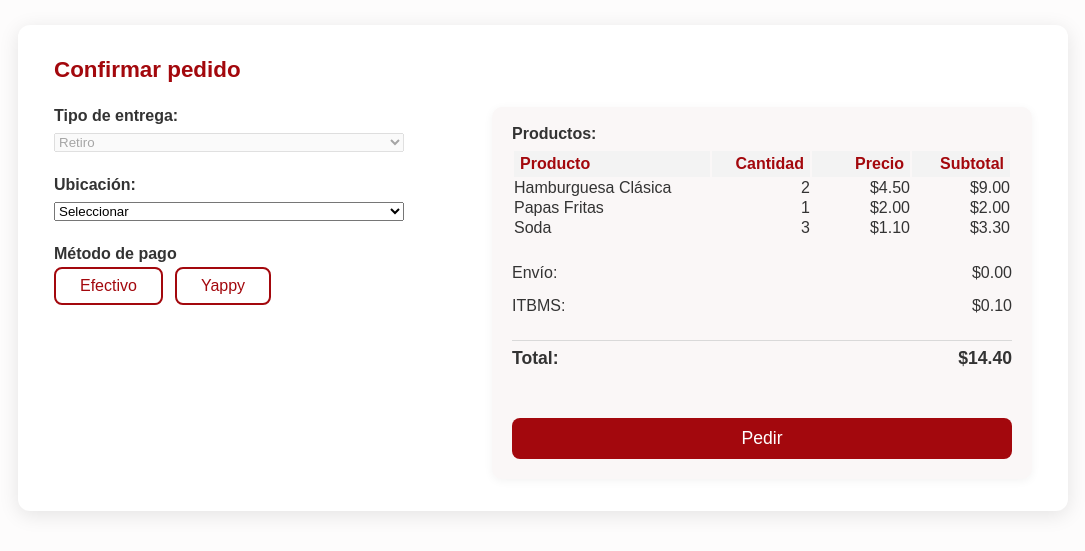
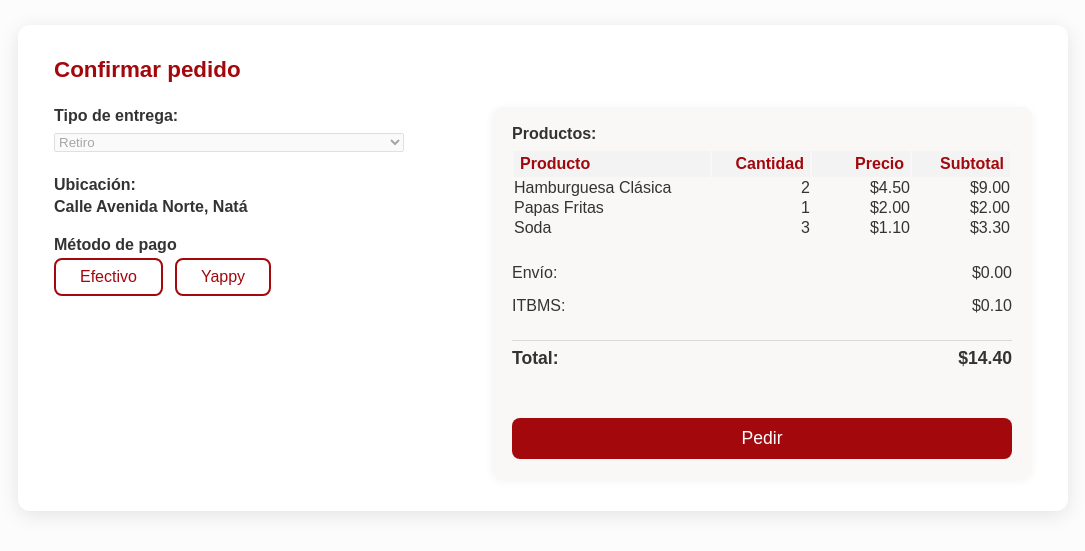
Before and after one commit to Jair-Solano/CATALOGO, a PHP site: page /metodo-pago.php in a window 1280 px wide. Shown: the part 192-743 px from the top of the page, without its empty margins (97-1182 px from the left). Run offline with PHP 8.4, Linux system fonts and the light colour scheme.

Commit message:
Replace location dropdown with static label
Changed the 'Ubicación' field from a select dropdown to a static label displaying 'Calle Avenida Norte, Natá'. This simplifies the UI and removes the location selection option.

```diff
--- a/metodo-pago/metodo-pago.php
+++ b/metodo-pago/metodo-pago.php
@@ -133,9 +133,7 @@
           </div>
           <div>
             <label for="ubicacion">Ubicación:</label>
-            <select id="ubicacion" style="width:100%;">
-              <option>Seleccionar</option>
-            </select>
+            <label>Calle Avenida Norte, Natá</label>
           </div>
           <div>
             <label>Método de pago</label>
```
